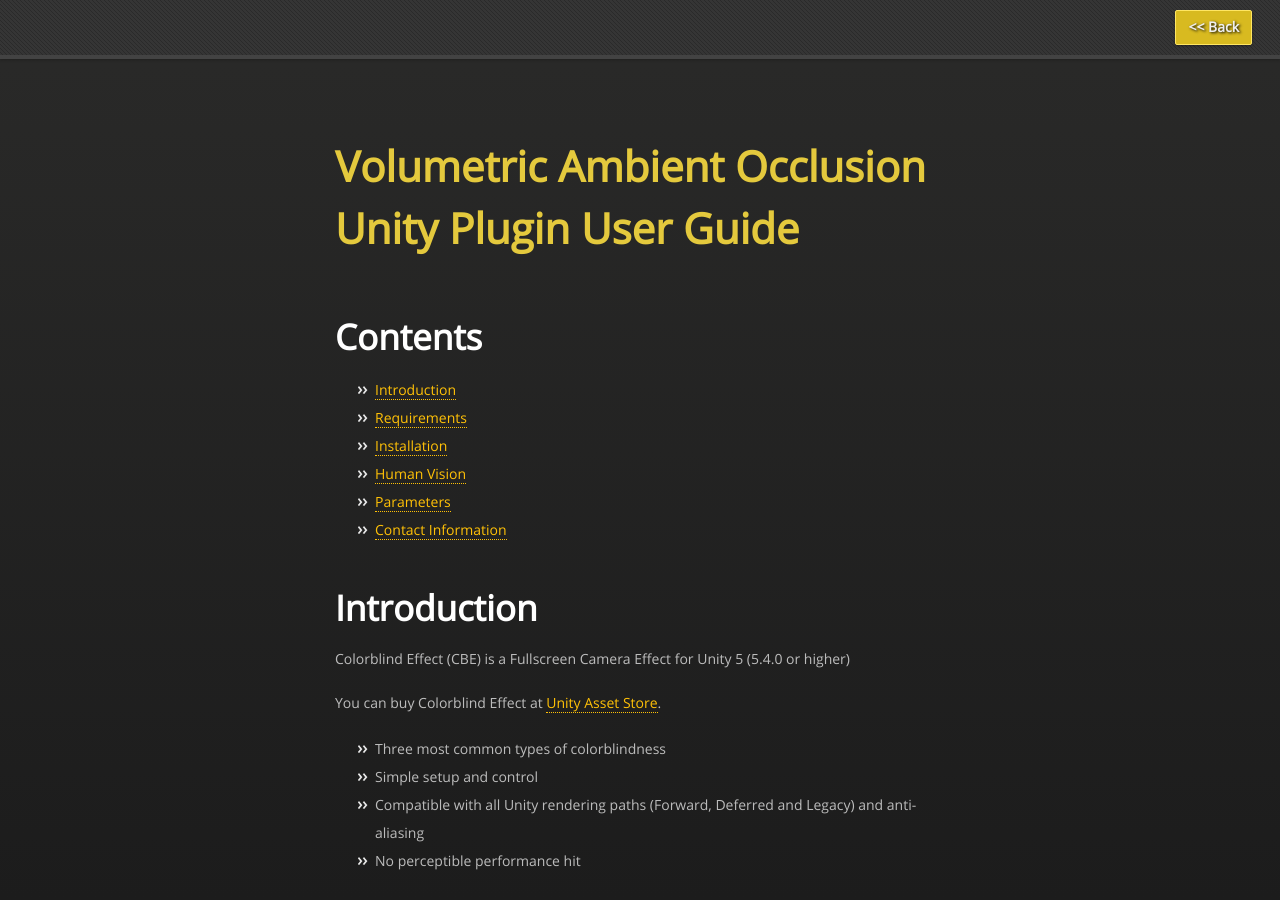
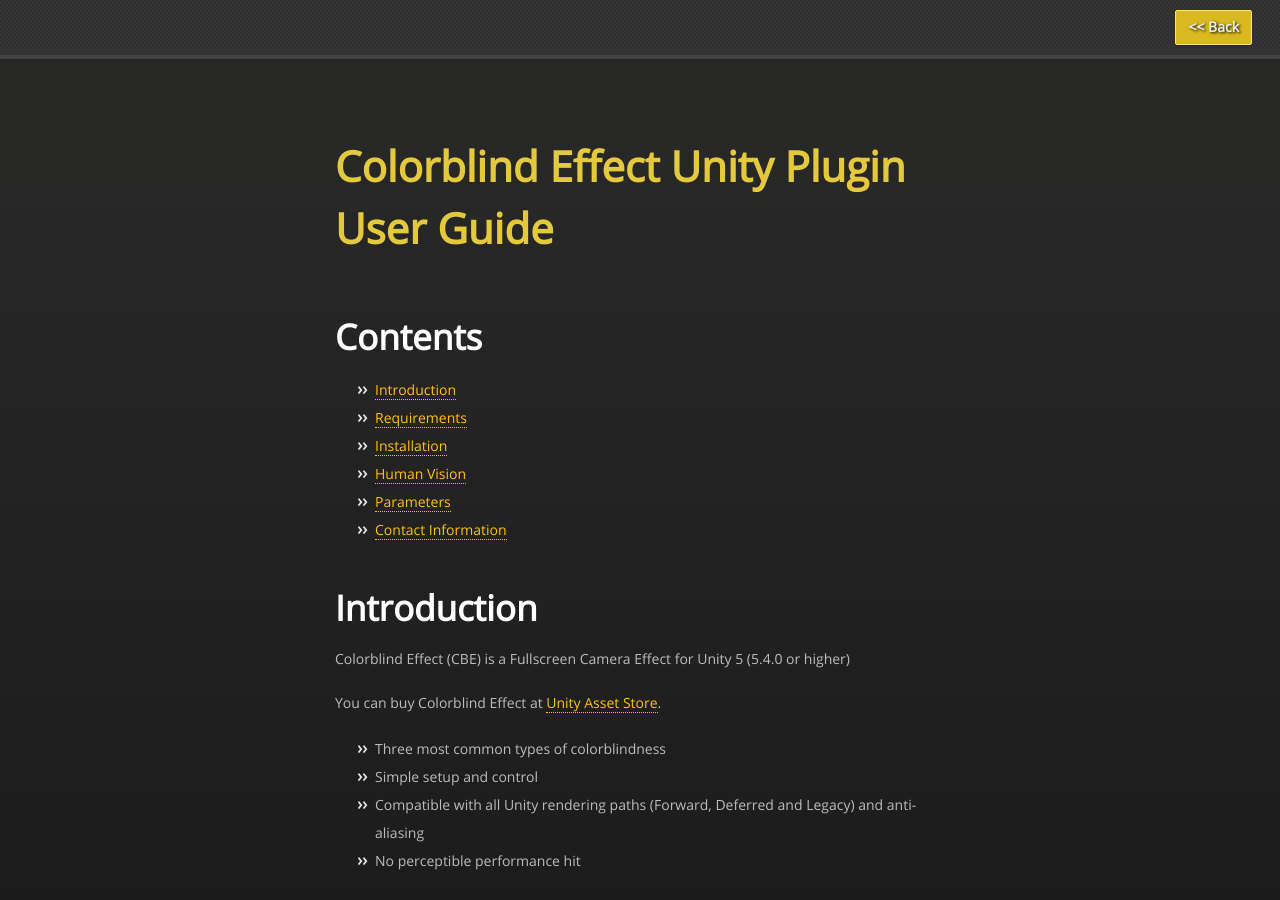
Before and after one commit to projectwilberforce/projectwilberforce.github.io, a Jekyll site: the page built from colorblind/index.md, in a window 1280 px wide and 900 px high. Built offline with Jekyll 4.4.1, drawn with Linux system fonts in a browser that asks for light colours; nearby versions of some CDN libraries.

Commit message:
colorblind layout

```diff
--- /dev/null
+++ b/_layouts/colorblind.html
@@ -0,0 +1,50 @@
+<!doctype html>
+<html>
+  <head>
+    <meta charset="utf-8">
+    <meta http-equiv="X-UA-Compatible" content="chrome=1">
+    <title>Project Wilberforce Pages</title>
+    <link rel="stylesheet" href="{{ "/css/styles.css" | prepend: site.baseurl }}">
+    <link rel="stylesheet" href="{{ "/css/pygment_trac.css" | prepend: site.baseurl }}">
+    <script src="https://ajax.googleapis.com/ajax/libs/jquery/1.7.1/jquery.min.js"></script>
+    <script src="{{ "/javascripts/respond.js" | prepend: site.baseurl }}"></script>
+    <!--[if lt IE 9]>
+      <script src="//html5shiv.googlecode.com/svn/trunk/html5.js"></script>
+    <![endif]-->
+    <!--[if lt IE 8]>
+    <link rel="stylesheet" href="{{ "/css/ie.css" | prepend: site.baseurl }}">
+    <![endif]-->
+    <script>
+      (function(i,s,o,g,r,a,m){i['GoogleAnalyticsObject']=r;i[r]=i[r]||function(){
+      (i[r].q=i[r].q||[]).push(arguments)},i[r].l=1*new Date();a=s.createElement(o),
+      m=s.getElementsByTagName(o)[0];a.async=1;a.src=g;m.parentNode.insertBefore(a,m)
+      })(window,document,'script','https://www.google-analytics.com/analytics.js','ga');
+      ga('create', 'UA-82348512-1', 'auto');
+      ga('send', 'pageview');
+    </script>
+    <meta name="viewport" content="width=device-width, initial-scale=1, user-scalable=no">
+
+  </head>
+  <body>
+    <div id="header">
+      <a href="https://projectwilberforce.github.io" class="btn">&lt;&lt; Back</a>
+      <div class="wrapper">
+        <!--<ul class="nav">
+          <li class="download-title">Downloads</li>
+          <li class="downloads"><a href="https://github.com/.../zipball/master" class="btn">ZIP</a></li>
+          <li class="downloads"><a href="https://github.com/.../tarball/master" class="btn">TAR</a></li>
+        </ul> -->
+      </div>
+    </div><!-- end header -->
+
+    <div class="wrapper">
+
+      <section>
+        <h2 style="text-align: left; color: rgb(228, 201, 61); font-size: 3em;">Colorblind Effect Unity Plugin User Guide</h2>
+
+        {{ content }}
+      </section>
+    </div>
+    <!--[if !IE]><script>fixScale(document);</script><!--<![endif]-->
+  </body>
+</html>
--- a/colorblind/index.md
+++ b/colorblind/index.md
@@ -1,6 +1,6 @@
 ---
-layout: vaoguide
-title: VAO Unity plugin User Guide
+layout: colorblind
+title: Colorblind Effect Unity Plugin User Guide
 ---
 # Contents
 - [Introduction](#introduction)
```
